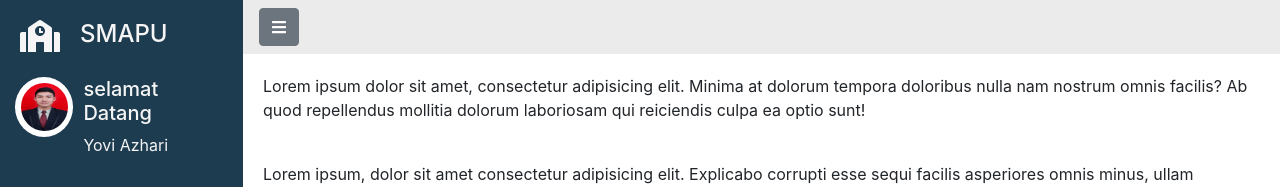
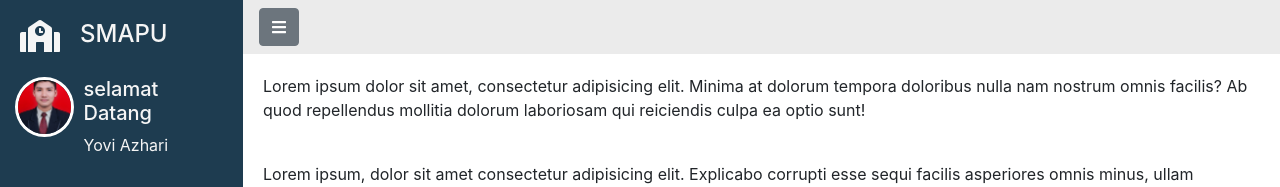
Before and after one commit to Yovi18/e-learning_School, a plain HTML site: page e-learning/index.html in a window 1280 px wide. Shown: the top 187 px of the page. Drawn offline with nearby package versions, Linux system fonts and the light colour scheme.

Commit message:
fix photo profile

```diff
--- a/e-learning/my_custom.css
+++ b/e-learning/my_custom.css
@@ -27,13 +27,13 @@
    width: 60px;
    height: 60px;
    border-radius: 50%;
-   background-color: white;
+   border: 3px solid white
 }
 .foto-profile .picture {
    border-radius: 50%;
-   width: 80%;
-   height: 80%;
-   margin: 10%;
+   width: 100%;
+   height: 100%;
+   object-fit: cover;
 }
 .profile-info {
    padding-left: 10px;
```
